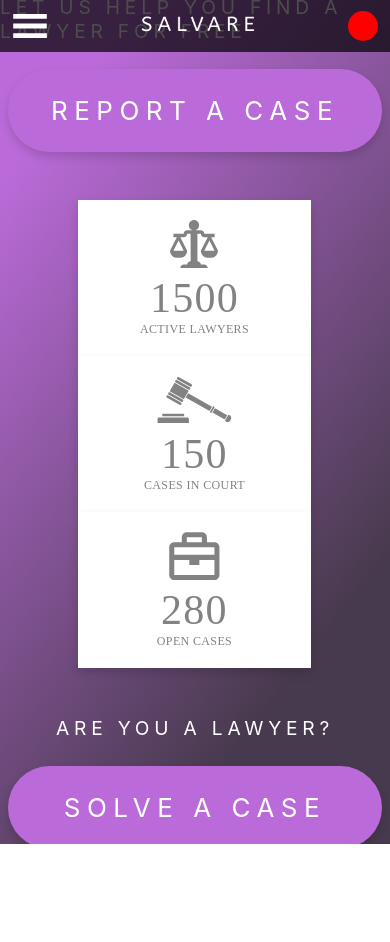
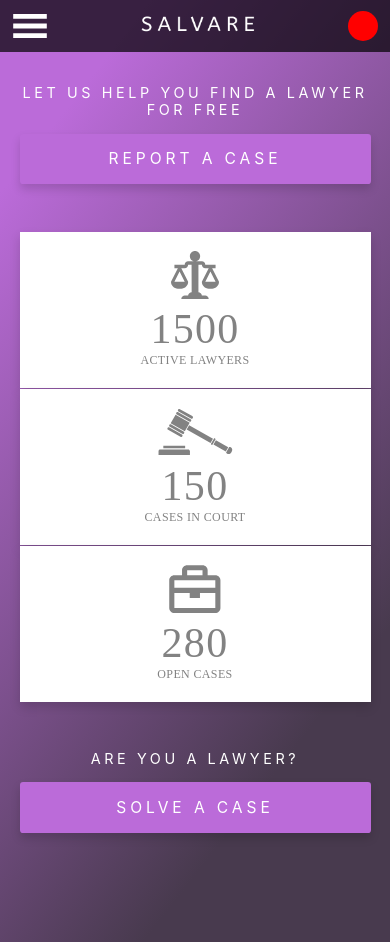
Before and after one commit to KvNGCzA/salvare-fe, a React (Create React App) app: page / in a window 390 px wide. Before the commit the page ends 844 px from the top, so only its background shows below. Built offline with nearby package versions, Linux system fonts and the light colour scheme; a web font is replaced by a local one.

Commit message:
make home page responsive

```diff
--- a/src/App.css
+++ b/src/App.css
@@ -1,5 +1,10 @@
 .App {
   text-align: center;
+}
+* {
+  box-sizing: border-box;
+  padding: 0;
+  margin: 0;
 }
 
 html {
@@ -7,7 +12,8 @@ html {
 }
 
 body {
-  height: 100vh;
+  min-height: 100vh;
   /* width: 100vw; */
   font-size: 12px;
+  overflow-y: scroll;
 }
--- a/src/Components/Header/index.jsx
+++ b/src/Components/Header/index.jsx
@@ -44,8 +44,12 @@ class Header extends Component {
         </div>
         <div className="header mobile-header">
           <img src={menu} alt="salvare menu-icon" className="menu-icon" />
-          <Link to="/"><img src={logo} alt="salvare logo" className="logo"/></Link>
-          <div className="profile-image"/>
+          <Link to="/">
+            <img src={logo} alt="salvare logo" className="logo"/>
+          </Link>
+          <Link to="/profile">
+            <div className="profile-image"/>
+          </Link>
         </div>
       </Fragment>
     );
--- a/src/Views/LandingPage/index.scss
+++ b/src/Views/LandingPage/index.scss
@@ -32,13 +32,16 @@
     font-size: 1em;
     text-transform: uppercase;
   }
+
+  &:last-child {
+    margin-right: 0;
+  }
 }
 
 .landing-page {
   display: flex;
-  height: 100vh;
+  min-height: 100vh;
   justify-content: flex-end;
-  // margin-top: 10em;
   align-items: center;
   overflow-y: scroll;
 
@@ -106,14 +109,45 @@
 }
 
 @media screen and (max-width: 768px) {
+  .info-card {
+    margin-right: 0;
+    margin-bottom: 1px;
+    width: 90%;
+
+    &:last-child {
+      margin-bottom: 0;
+    }
+  }
+
+  .info-cards {
+    display: flex;
+    width: 100%;
+    align-items: center;
+  }
+
   .landing-page {
     justify-content: center;
+    margin-top: 7em;
 
     .page-content {
 
       .left-content {
 
+        .content-title {
+          text-align: center;
+          font-size: 1.2em;
+          padding: 0 0.4em;
+        }
 
+        .landing-button {
+          width: 90%;
+          font-size: 1.3em;
+          border-radius: 0.2em;
+
+          &:last-child {
+            margin-bottom: 7em;;
+          }
+        }
       }
 
       .info-cards {
```
